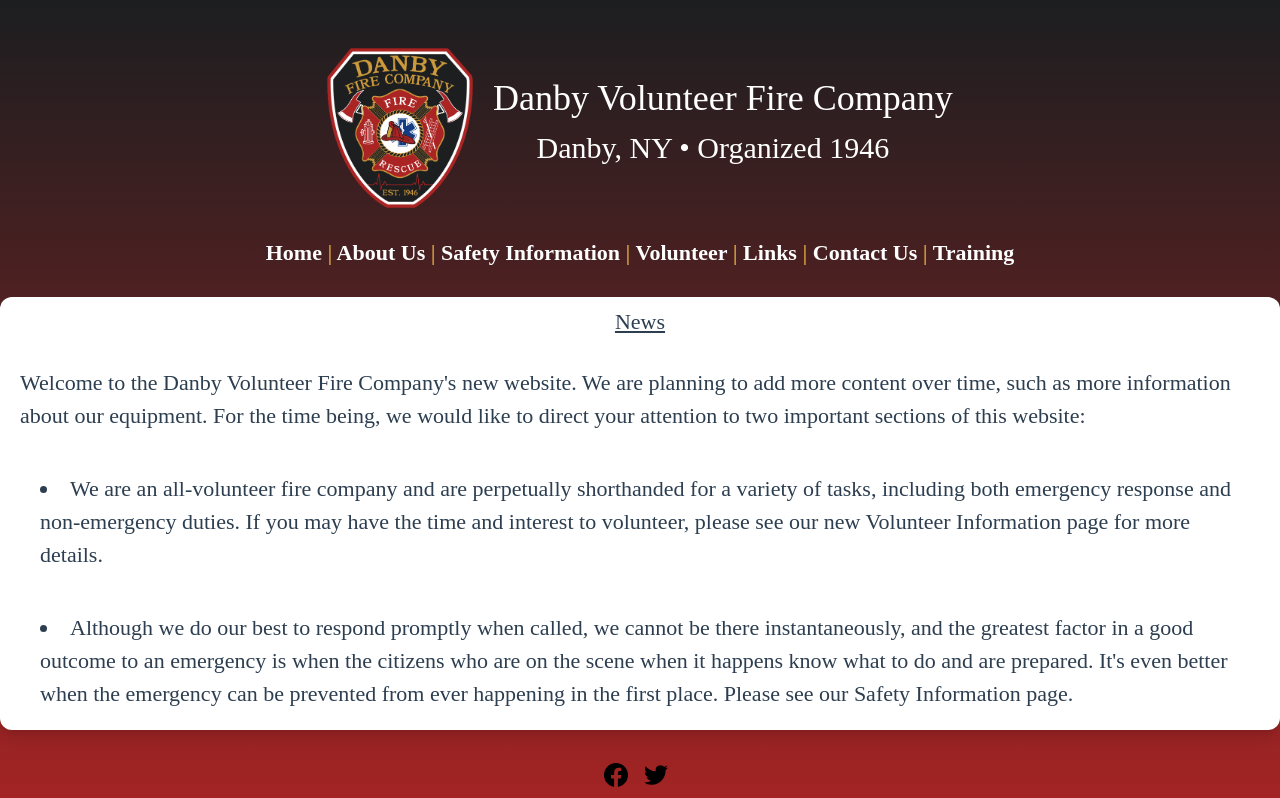
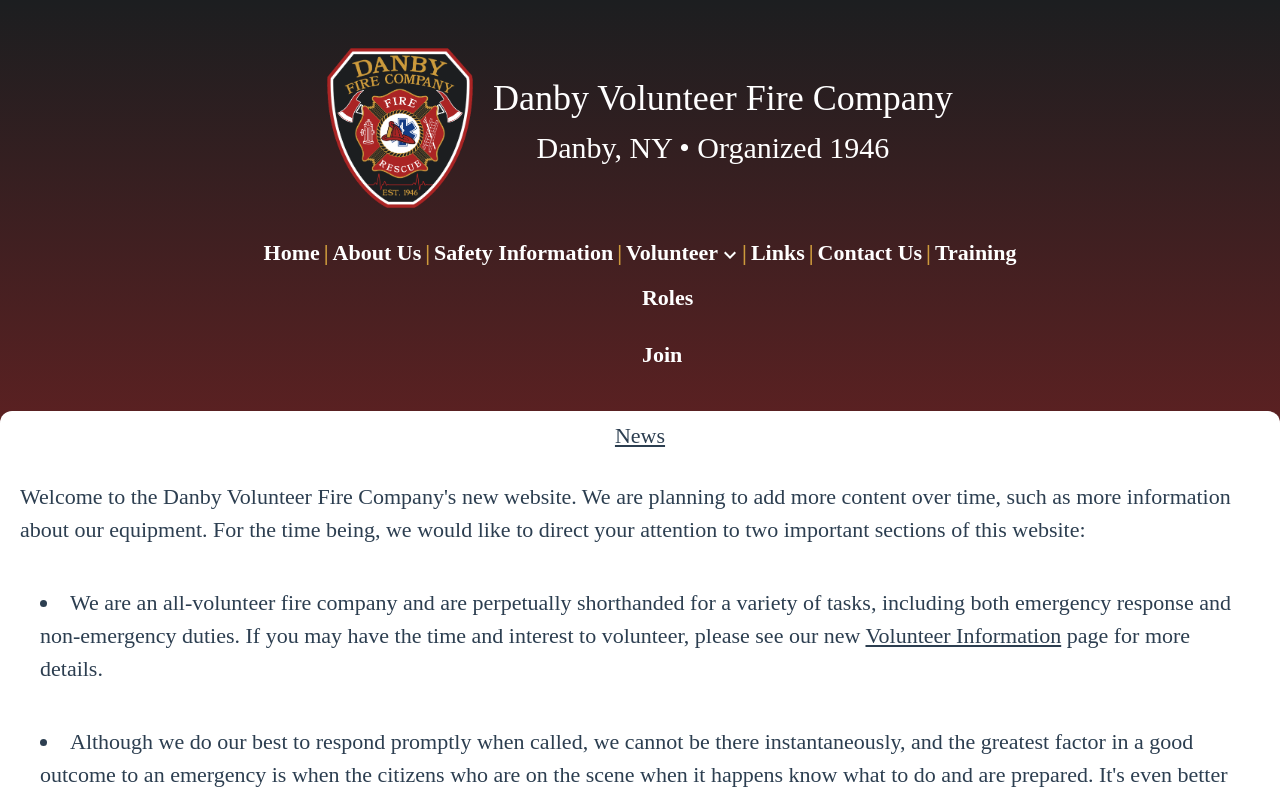
Before and after one commit to jdimichele/DanbyFireDept, a Vue app: page /home in a window 1280 px wide. Shown: the top 798 px of the page. Built offline with nearby package versions, Linux system fonts and the light colour scheme.

Commit message:
Added additional styling to the nav bar to include future dropdown submenu on 'VolunteerPage', but still need to finish up the login and implementation.

```diff
--- a/src/App.vue
+++ b/src/App.vue
@@ -14,7 +14,7 @@ export default {
 </script>
 
 <style>
-nav a.router-link-exact-active {
+.mNavBar a.router-link-exact-active {
   color: #cd9a3c;
 }
 </style>
--- a/src/components/HomeInfo.vue
+++ b/src/components/HomeInfo.vue
@@ -13,7 +13,7 @@
         We are an all-volunteer fire company and are perpetually shorthanded for
         a variety of tasks, including both emergency response and non-emergency
         duties. If you may have the time and interest to volunteer, please see
-        our new <router-link to="/volunteer">Volunteer Information</router-link> page for more
+        our new <router-link to="/volunteer" class="underline hover:underline hover:text-blue-700">Volunteer Information</router-link> page for more
         details.
       </li>
       <li class="p-5">
@@ -21,7 +21,7 @@
         there instantaneously, and the greatest factor in a good outcome to an
         emergency is when the citizens who are on the scene when it happens know
         what to do and are prepared. It's even better when the emergency can be
-        prevented from ever happening in the first place. Please see our <router-link to="/safety">Safety
+        prevented from ever happening in the first place. Please see our <router-link to="/safety" class="underline hover:underline hover:text-blue-700">Safety
         Information</router-link> page.
       </li>
     </ul>
--- a/src/components/subpages/VolunteerRoles.vue
+++ b/src/components/subpages/VolunteerRoles.vue
@@ -1,3 +1,3 @@
 <template>
-    <div>cum</div>
+    <div>test</div>
 </template>
--- a/src/components/ui/BaseLayoutCard.vue
+++ b/src/components/ui/BaseLayoutCard.vue
@@ -19,15 +19,55 @@
       </div>
     </header>
 
-    <nav class="text-danby-yellow font-bold text-center p-7">
-      <router-link to="/">Home</router-link> |
-      <router-link to="/about">About Us</router-link> |
-      <router-link to="/safety">Safety Information</router-link> |
-      <router-link to="/volunteer">Volunteer</router-link>
-      | <router-link to="/links">Links</router-link> |
-      <router-link to="/contact">Contact Us</router-link> |
-      <router-link to="/training">Training</router-link>
-    </nav>
+    <div class="mNavBar text-danby-yellow font-bold text-center p-7">
+      <div class="flex-none">
+        <div class="menu menu-horizontal p-0">
+          <div class="px-1"><router-link to="/">Home</router-link></div>
+          |
+          <div class="px-1">
+            <router-link to="/about">About Us</router-link>
+          </div>
+          |
+          <div class="px-1">
+            <router-link to="/safety">Safety Information</router-link>
+          </div>
+          |
+          <div class="px-1">
+            <router-link
+              to="/volunteer"
+              class="flex items-center justify-center"
+              >Volunteer
+              <svg
+                xmlns="http://www.w3.org/2000/svg"
+                class="fill-current w-5 h-5"
+              >
+                <path
+                  d="M7.41,8.58L12,13.17L16.59,8.58L18,10L12,16L6,10L7.41,8.58Z"
+                />
+              </svg>
+            </router-link>
+            <ul :class="{ isOpen }">
+              <span>
+                <li><router-link to="/volunteer/roles">Roles</router-link></li>
+                <li><router-link to="/volunteer/join">Join</router-link></li>
+              </span>
+            </ul>
+          </div>
+          |
+          <div class="px-1">
+            <router-link to="/links">Links</router-link>
+          </div>
+          |
+          <div class="px-1">
+            <router-link to="/contact">Contact Us</router-link>
+          </div>
+          |
+          <div class="px-1">
+            <router-link to="/training">Training</router-link>
+          </div>
+        </div>
+      </div>
+    </div>
 
     <div class="componentCard">
       <slot></slot>
@@ -69,3 +109,21 @@
     </footer>
   </div>
 </template>
+
+<script>
+export default {
+  data() {
+    return {
+      isOpen: false,
+    };
+  },
+  methods: {
+    mouseover: function () {
+      this.isOpen = true;
+    },
+    mouseleave: function () {
+      this.isOpen = false;
+    },
+  },
+};
+</script>
--- a/src/index.css
+++ b/src/index.css
@@ -11,7 +11,7 @@
     color: #2c3e50;
   }
 
-  nav a {
+  .mNavBar a {
     font-weight: bold;
     color: #ffffff;
   }
--- a/src/pages/VolunteerPage.vue
+++ b/src/pages/VolunteerPage.vue
@@ -1,5 +1,6 @@
 <template>
   <div>
+    <router-view name="volunteerRouter"></router-view>
     <volunteer-application></volunteer-application>
   </div>
   <!--
--- a/src/router/index.js
+++ b/src/router/index.js
@@ -33,16 +33,20 @@ const routes = [
   {
     path: "/volunteer",
     name: "volunteer",
-    component: VolunteerPage,
+    components: {
+      default: VolunteerPage,
+      volunteerRouter: VolunteerRoles,
+      VolunteerApplication,
+    },
     children: [
       {
-        path: "/roles",
+        path: ":id",
         name: "roles",
         component: VolunteerRoles,
       },
       {
-        path: "/apply",
-        name: "apply",
+        path: ":id",
+        name: "join",
         component: VolunteerApplication,
       },
     ],
```
